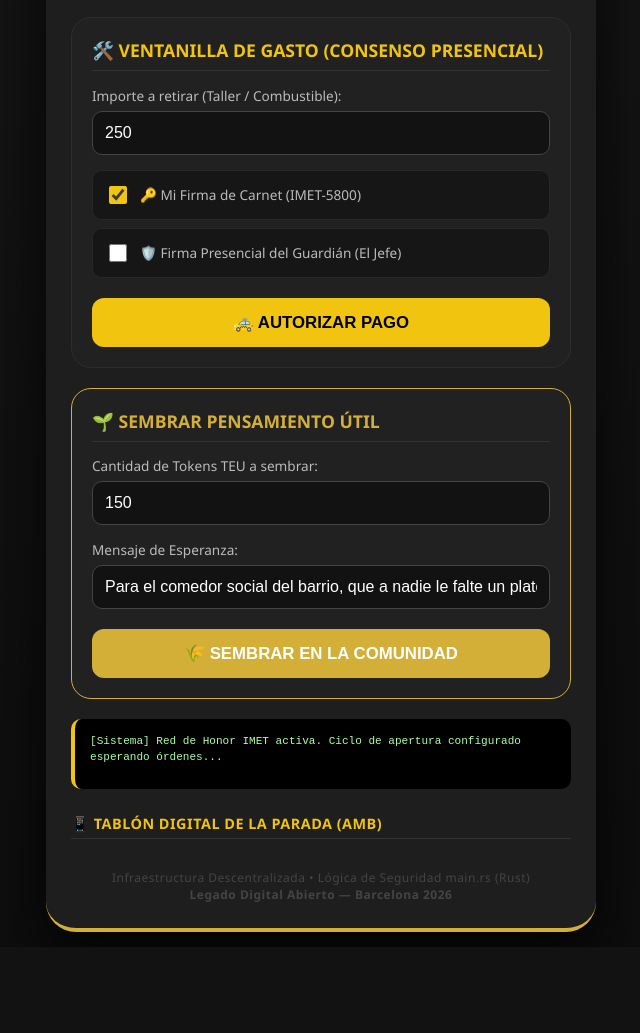
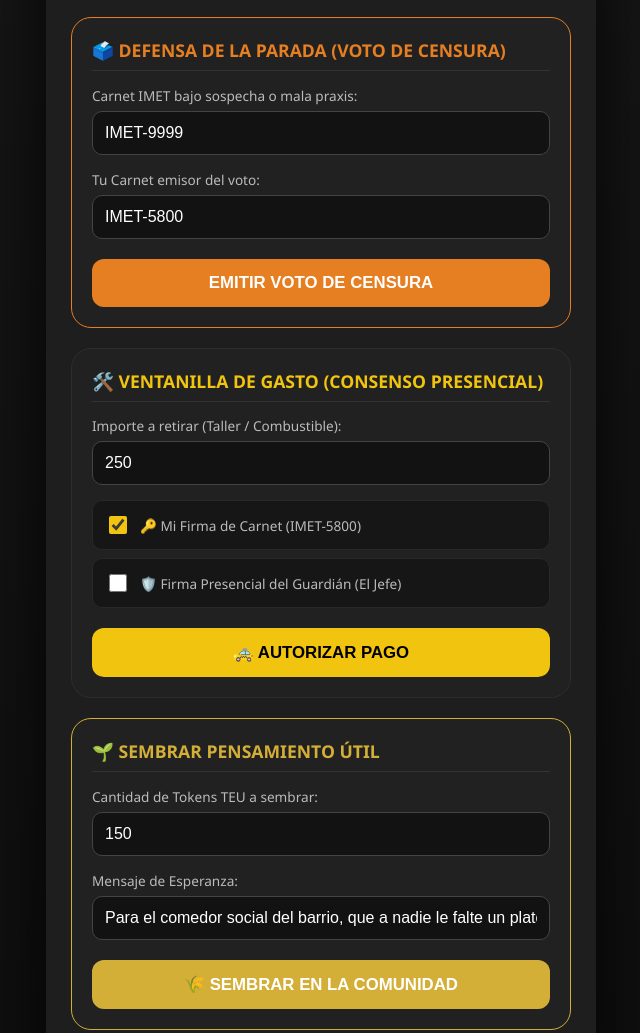
Before and after one commit to SembrandoEsperanzaUtil/Taxi-Soberan-Barcelona, a plain HTML site: page index.html in a window 1280 px wide. Shown: the part 850-1883 px from the top of the page, without its empty margins (319-959 px from the left). Before the commit the page ends 1797 px from the top, so only its background shows below. Drawn offline with Linux system fonts and the light colour scheme.

Commit message:
Add new features for voting and alert system

```diff
--- a/index.html
+++ b/index.html
@@ -14,6 +14,7 @@
             --verde-exito: #2ecc71;
             --rojo-sos: #e74c3c;
             --azul-protocolo: #3498db;
+            --naranja-alerta: #e67e22;
         }
         body {
             font-family: 'Segoe UI', system-ui, sans-serif;
@@ -67,6 +68,8 @@
         .btn-oro:hover { background: white; color: black; }
         .btn-azul { background: var(--azul-protocolo); color: white; }
         .btn-azul:hover { background: white; color: var(--azul-protocolo); }
+        .btn-naranja { background: var(--naranja-alerta); color: white; }
+        .btn-naranja:hover { background: white; color: var(--naranja-alerta); }
 
         .btn-mitad { width: 48%; display: inline-block; font-size: 0.9em; padding: 10px; }
 
@@ -79,8 +82,9 @@
         .tarjeta-mensaje { background: #1a1a1a; padding: 12px; border-radius: 10px; border-left: 4px solid var(--oro-honor); margin-bottom: 10px; font-size: 0.9em; }
         .tarjeta-mensaje.sos { border-left: 4px solid var(--rojo-sos); background: #241414; }
         .tarjeta-mensaje.alta { border-left: 4px solid var(--verde-exito); background: #142414; }
+        .tarjeta-mensaje.censura { border-left: 4px solid var(--naranja-alerta); background: #241c14; }
         .mensaje-texto { font-style: italic; color: #eee; margin-bottom: 4px; }
-        .mensaje-autor { font-size: 0.8em; color: #888; text-align: right; }
+        .mensaje-author { font-size: 0.8em; color: #888; text-align: right; }
 
         .pie-pagina { margin-top: 30px; font-size: 0.75em; color: #444; letter-spacing: 0.5px; }
     </style>
@@ -95,10 +99,12 @@
         "Barcelona, això és TEU! Món, eso es TUYO!"
     </div>
 
+    <!-- IDENTIFICACIÓN DEL TURNO ACTUAL -->
     <div style="font-size: 0.85em; color: #aaa; margin-bottom: 10px; background: #161616; padding: 8px; border-radius: 10px;">
         👤 Operando: <b>Vicente (IMET-5800)</b> | 🛡️ Rol: <b>Enlace de Parada</b>
     </div>
 
+    <!-- DOUBLE BILLETERA DIGITAL -->
     <div class="billeteras-grid">
         <div class="hucha-box privada">
             <div class="hucha-titulo">💰 BOLSILLO PRIVADO</div>
@@ -112,10 +118,12 @@
         </div>
     </div>
 
+    <!-- BOTÓN DE EMERGENCIA SOS MÁXIMA -->
     <div class="zona-sos">
         <button class="btn-accion btn-sos" onclick="dispararAlertaSOS()">⚠️ PULSAR SOS EN CARRETERA</button>
     </div>
 
+    <!-- VENTANILLA 1: PROTOCOLO DE INGRESO (CICLO DE APERTURA) -->
     <div class="zona-interactiva" style="border-color: var(--azul-protocolo);">
         <h2 style="color: var(--azul-protocolo);">📝 Registro de Nuevos Nodos (Ciclo de Apertura)</h2>
         <div id="bloque-registro-nuevo">
@@ -139,6 +147,21 @@
         </div>
     </div>
 
+    <!-- ¡NUEVA! VENTANILLA 2: PROTOCOLO DE DEFENSA (VOTO CENSURA COMUNITARIO) -->
+    <div class="zona-interactiva" style="border-color: var(--naranja-alerta);">
+        <h2 style="color: var(--naranja-alerta);">🗳️ Defensa de la Parada (Voto de Censura)</h2>
+        <div class="campo">
+            <label for="carnet-infractor">Carnet IMET bajo sospecha o mala praxis:</label>
+            <input type="text" id="carnet-infractor" value="IMET-9999" placeholder="Ej: IMET-9999">
+        </div>
+        <div class="campo">
+            <label for="votante-parada">Tu Carnet emisor del voto:</label>
+            <input type="text" id="votante-parada" value="IMET-5800" placeholder="Tu carnet activo">
+        </div>
+        <button class="btn-accion btn-naranja" onclick="ejecutarVotoCensura()">Emitir Voto de Censura</button>
+    </div>
+
+    <!-- VENTANILLA 3: GASTOS TALLER -->
     <div class="zona-interactiva">
         <h2>🛠️ Ventanilla de Gasto (Consenso Presencial)</h2>
         <div class="campo">
@@ -158,6 +181,7 @@
         <button class="btn-accion btn-amarillo" onclick="procesarGastoTaller()">🚕 Autorizar Pago</button>
     </div>
 
+    <!-- VENTANILLA 4: SIEMBRA SOCIAL -->
     <div class="zona-interactiva" style="border-color: var(--oro-honor);">
         <h2 style="color: var(--oro-honor);">🌱 Sembrar Pensamiento Útil</h2>
         <div class="campo">
@@ -171,10 +195,12 @@
         <button class="btn-accion btn-oro" onclick="procesarSiembraSocial()">🌾 Sembrar en la Comunidad</button>
     </div>
 
+    <!-- CONSOLA DE ESTADO -->
     <div id="consola" class="consola-status">
-        [Sistema] Red de Honor IMET activa. Ciclo de apertura configurado esperando órdenes...
+        [Sistema] Red de Honor IMET activa. Todos los escudos de defensa cargados en memoria...
     </div>
 
+    <!-- TABLÓN DIGITAL -->
     <div class="historial-seccion">
         <div class="historial-titulo">📱 TABLÓN DIGITAL DE LA PARADA (AMB)</div>
         <div id="tablon-comun"></div>
@@ -189,8 +215,12 @@
     let tokensPrivados = 1000.0;
     let aportacionSocial = 0.0;
 
-    // Datos simulados de la solicitud actual
+    // Base de datos de simulación local para imitar a Rust
     let solicitudActiva = null;
+    let censoVotosCensura = {
+        "IMET-9999": 0
+    };
+    let nodosBloqueados = {};
 
     const consola = document.getElementById('consola');
     const pPrivada = document.getElementById('pantalla-privada');
@@ -198,7 +228,65 @@
     const tablonComun = document.getElementById('tablon-comun');
     const bloqueAvales = document.getElementById('bloque-avales');
 
-    // 1. SOLICITAR INGRESO NUEVO COMPAÑERO
+    // 1. PROTOCOLO DE VOTO DE CENSURA (LO NUEVO)
+    function ejecutarVotoCensura() {
+        const infractor = document.getElementById('carnet-infractor').value.trim();
+        const votante = document.getElementById('votante-parada').value.trim();
+
+        if (infractor === "" || votante === "") {
+            escribirConsola("🔴 ERROR: Rellena los datos de la votación.", "#ff6b6b");
+            return;
+        }
+
+        if (infractor === votante) {
+            escribirConsola("🔴 RECHAZADO: Un nodo no puede votar en su propia contra.", "#ff6b6b");
+            return;
+        }
+
+        if (nodosBloqueados[infractor]) {
+            escribirConsola(`ℹ️ El nodo [${infractor}] ya ha sido suspendido y congelado anteriormente.`, "#e67e22");
+            return;
+        }
+
+        // Inicializar el contador si el carnet es nuevo en la lista negra
+        if (!censoVotosCensura[infractor]) {
+            censoVotosCensura[infractor] = 0;
+        }
+
+        // Sumamos un voto
+        censoVotosCensura[infractor] += 1;
+        let votosActuales = censoVotosCensura[infractor];
+
+        const fechaActual = new Date().toLocaleTimeString([], {hour: '2-digit', minute:'2-digit'});
+
+        // COMPROBAMOS SI SE LOGRA EL QUÓRUM DE 3 VOTOS
+        if (votosActuales >= 3) {
+            nodosBloqueados[infractor] = true;
+            escribirConsola(`🚨 SENTENCIA COMUNITARIA: El carnet [${infractor}] alcanzó los 3 votos. ¡BLOQUEADO!`, "#ff4444");
+
+            // Lanzar aviso rojo en el Tablón de la Parada
+            const tarjeta = document.createElement('div');
+            tarjeta.className = 'tarjeta-mensaje sos';
+            tarjeta.innerHTML = `
+                <div class="mensaje-texto" style="color: #ff8b8b; font-weight: bold;">🚨 "ATENCIÓN PARADA: El nodo ${infractor} ha violado las normas de la comunidad. Expulsado de la red por decisión democrática."</div>
+                <div class="mensaje-author">🔴 EXPULSIÓN RED • <b>Quórum Logrado (3/3)</b> a las ${fechaActual}</div>
+            `;
+            tablonComun.insertBefore(tarjeta, tablonComun.firstChild);
+        } else {
+            escribirConsola(`🗳️ Voto registrado con éxito. El carnet [${infractor}] acumula ${votosActuales}/3 votos de censura.`, "#e67e22");
+
+            // Aviso preventivo en el tablón
+            const tarjeta = document.createElement('div');
+            tarjeta.className = 'tarjeta-mensaje censura';
+            tarjeta.innerHTML = `
+                <div class="mensaje-texto">"Denuncia interpuesta contra el conductor del carnet ${infractor}. Vigilancia activada."</div>
+                <div class="mensaje-author">🗳️ VOTO EMITIDO • Por <b>${votante}</b> a las ${fechaActual} (${votosActuales}/3)</div>
+            `;
+            tablonComun.insertBefore(tarjeta, tablonComun.firstChild);
+        }
+    }
+
+    // 2. SOLICITAR INGRESO NUEVO COMPAÑERO
     function solicitarIngreso() {
         const carnet = document.getElementById('nuevo-carnet').value.trim();
         const licencia = document.getElementById('nueva-licencia').value.trim();
@@ -208,21 +296,12 @@
             return;
         }
 
-        solicitudActiva = {
-            carnet: carnet,
-            licencia: licencia,
-            vicente: false,
-            jefe: false
-        };
-
+        solicitudActiva = { carnet: carnet, licencia: licencia, vicente: false, jefe: false };
         escribirConsola(`📝 PROTOCOLO: Solicitud registrada para ${carnet}. Esperando firmas del Ciclo de Apertura...`, "#3498db");
-
-        // Mostrar los botones para que tú y tu jefe podáis firmar en la parada
         bloqueAvales.style.display = "block";
         resetearBotonesAval();
     }
 
-    // 2. FIRMAR EL AVAL (SIMULACIÓN DEL COMPORTAMIENTO DE RUST)
     function firmarAval(quien) {
         if(!solicitudActiva) return;
 
@@ -238,12 +317,10 @@
             escribirConsola(`🛡️ El Jefe-Guardián validó credenciales IMET para ${solicitudActiva.carnet}.`, "#f1c40f");
         }
 
-        // COMPROBACIÓN DEL CICLO COMPLETO
         if (solicitudActiva.vicente && solicitudActiva.jefe) {
             setTimeout(() => {
                 escribirConsola(`🟢 ¡CICLO DE APERTURA COMPLETADO! Nodo [${solicitudActiva.carnet}] dado de alta oficial.`, "#6bff6b");
 
-                // Añadir aviso de alta exitosa en el tablón
                 const tarjeta = document.createElement('div');
                 tarjeta.className = 'tarjeta-mensaje alta';
                 const fechaActual = new Date().toLocaleTimeString([], {hour: '2-digit', minute:'2-digit'});
@@ -253,7 +330,6 @@
                 `;
                 tablonComun.insertBefore(tarjeta, tablonComun.firstChild);
 
-                // Ocultar bloque de avales y limpiar inputs
                 bloqueAvales.style.display = "none";
                 document.getElementById('nuevo-carnet').value = "";
                 document.getElementById('nueva-licencia').value = "";
@@ -269,7 +345,6 @@
         document.getElementById('btn-aval-jefe').innerText = "🛡️ Firmar Jefe";
     }
 
-    // Funciones del Taller, SOS y Siembra (Mantienen la lógica robusta de antes)
     function dispararAlertaSOS() {
         const fechaActual = new Date().toLocaleTimeString([], {hour: '2-digit', minute:'2-digit'});
         escribirConsola(`🚨 !!! SOS MULTIDIFUSIÓN !!! Conductor [IMET-5800] solicita auxilio.`, "#ff4444");
@@ -277,7 +352,7 @@
         tarjeta.className = 'tarjeta-mensaje sos';
         tarjeta.innerHTML = `
             <div class="mensaje-texto" style="color: #ff8b8b; font-weight: bold;">⚠️ "¡Alerta en carretera! Necesito compañeros cerca de mi posición."</div>
-            <div class="mensaje-autor" style="color: #ffaaaa;">🚨 Emergencia • <b>Vicente (AMB-1234)</b> a las ${fechaActual}</div>
+            <div class="mensaje-author" style="color: #ffaaaa;">🚨 Emergencia • <b>Vicente (AMB-1234)</b> a las ${fechaActual}</div>
         `;
         tablonComun.insertBefore(tarjeta, tablonComun.firstChild);
     }
@@ -315,7 +390,7 @@
             const fechaActual = new Date().toLocaleTimeString([], {hour: '2-digit', minute:'2-digit'});
             tarjeta.innerHTML = `
                 <div class="mensaje-texto">"${mensaje}"</div>
-                <div class="mensaje-autor">ℹ️ Pensamiento • <b>Vicente (IMET-5800)</b> a las ${fechaActual}</div>
+                <div class="mensaje-author">ℹ️ Pensamiento • <b>Vicente (IMET-5800)</b> a las ${fechaActual}</div>
             `;
             tablonComun.insertBefore(tarjeta, tablonComun.firstChild);
         } else {
```
